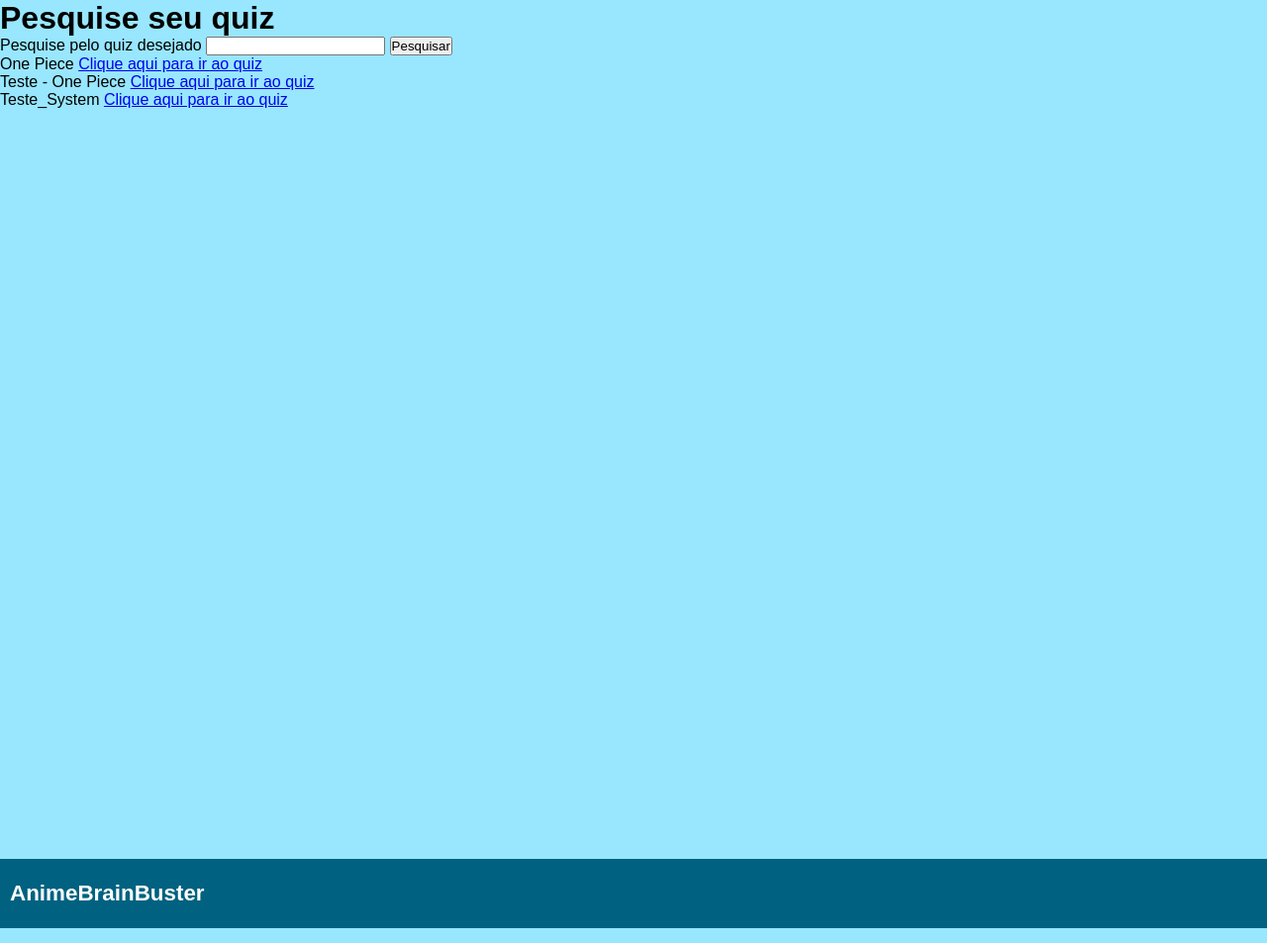
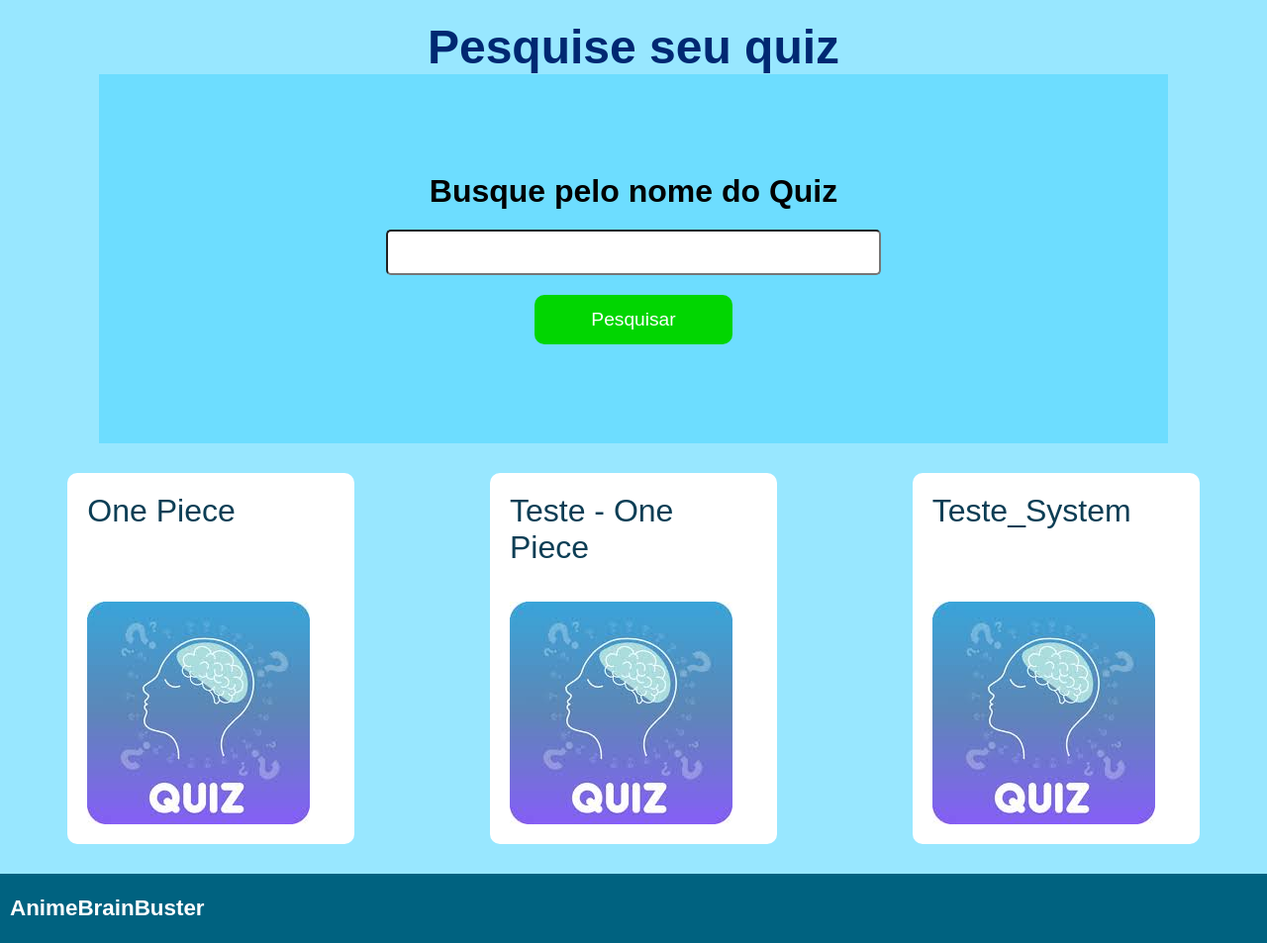
Before and after one commit to DiogoMelloDM7/AnimeBrainBuster, a Django app: page /pesquisarquiz in a window 1280 px wide. Shown: the part 110-1063 px from the top of the page at 99% size. Run offline with Django 4.2, Linux system fonts and the light colour scheme; a user stored in the database is signed in; data comes from the database, SQL or seed files in the repository; both versions use the stored data as it was after the commit.

Commit message:
estilizando a pagina pesquisar-quiz

```diff
--- a/animes/templates/pesquisar-quiz.html
+++ b/animes/templates/pesquisar-quiz.html
@@ -7,18 +7,23 @@ Pesquisar Quiz
 
 {% block content %}
 <div class="content">
-    <h1> Pesquise seu quiz </h1>
-    <form method='post'>
+    <h1 class="title-home"> Pesquise seu quiz </h1>
+    <form method='post' class="form-search">
         {% csrf_token %}
-        <label for='IDnome_pesquisa_quiz'>Pesquise pelo quiz desejado</label>
-        <input name="nome_pesquisa_quiz" id='IDnome_pesquisa_quiz'>
-        <button type='submit'>Pesquisar </button>
+        <label for='IDnome_pesquisa_quiz' class="label-search">Busque pelo nome do Quiz</label>
+        <input name="nome_pesquisa_quiz" id='IDnome_pesquisa_quiz' class="input-cadastro">
+        <button type='submit' class="button-cadastro">Pesquisar </button>
     </form>
 
-    {% for quiz in object_list %}
-        {{ quiz.nome }}
-        <a href="{% url 'animes:quizIndividual' pk=quiz.pk %}"> Clique aqui para ir ao quiz </a><br>
-
-    {% endfor %}
+    <div class="quiz-list-search">
+        {% for quiz in object_list %}
+        <a href="{% url 'animes:quizIndividual' pk=quiz.pk %}" class="link-search">
+            <div class="content-search">
+                <span class="name-card-search">{{ quiz.nome }}</span>
+                <img src="{% static 'images/quiz.jpg' %}">
+            </div>
+        </a>
+        {% endfor %}
+    </div>
 </div>
 {% endblock %}
--- a/animes/views.py
+++ b/animes/views.py
@@ -6,6 +6,7 @@ from django.contrib.auth.models import User
 from django.contrib.auth import authenticate
 from django.contrib.auth import login as login_django
 from django.contrib.auth.mixins import LoginRequiredMixin
+from django.contrib import messages
 
 lista_de_perguntas_do_quiz = []
 
@@ -44,19 +45,22 @@ def criarQuiz(request):
                 print(lista_de_perguntas_do_quiz)
 
             if button_type == 'finalizar-quiz':
-                nome_quiz = request.POST.get('nome-quiz')
-                quiz = Quiz.objects.create(nome = nome_quiz)
-                for item in lista_de_perguntas_do_quiz:
-                    Pergunta.objects.create(
-                        pergunta=item['Pergunta'],
-                        respostaA=item['Resposta A'],
-                        respostaB=item['Resposta B'],
-                        respostaC=item['Resposta C'],
-                        respostaD=item['Resposta D'],
-                        respostaCorreta=item['Resposta Correta'],
-                        quiz=quiz)
-                lista_de_perguntas_do_quiz = limpar_lista_de_perguntas_do_quiz()
-
+                if lista_de_perguntas_do_quiz:
+                    nome_quiz = request.POST.get('nome-quiz')
+                    quiz = Quiz.objects.create(nome = nome_quiz)
+                    for item in lista_de_perguntas_do_quiz:
+                        Pergunta.objects.create(
+                            pergunta=item['Pergunta'],
+                            respostaA=item['Resposta A'],
+                            respostaB=item['Resposta B'],
+                            respostaC=item['Resposta C'],
+                            respostaD=item['Resposta D'],
+                            respostaCorreta=item['Resposta Correta'],
+                            quiz=quiz)
+                    lista_de_perguntas_do_quiz = limpar_lista_de_perguntas_do_quiz()
+                    messages.success(request, "Quiz criado com sucesso!")
+                else:
+                    messages.error(request, "Para criar o quiz você deve inserir ao menos uma pergunta!")
             if button_type == "del":
                 indice = request.POST.get("indice")
                 try:
--- a/static/css/style.css
+++ b/static/css/style.css
@@ -241,6 +241,58 @@
     background-color: rgb(151, 0, 0);
 }
 
+.alert-danger{
+    background-color: rgb(255, 100, 100); min-width: 350px; min-height: 50px; color: white; font-size: 1.3rem; font-weight: 600; padding: 10px; border-radius: 10px;
+}
+
+.alert-success{
+    background-color: rgb(78, 255, 116); min-width: 350px; min-height: 50px; color: white; font-size: 1.3rem; font-weight: 600; padding: 10px; border-radius: 10px;
+}
+
+.form-search{
+    background-color: rgba(78, 214, 255, 0.568);
+    margin-left: 100px;
+    margin-right: 100px;
+    padding-top: 100px;
+    padding-bottom: 100px;
+    text-align: center;
+    display: flex;
+    flex-direction: column;
+    align-items: center;
+}
+
+.label-search{
+    font-size: 2em;
+    margin-bottom: 20px;
+    font-weight: 600;
+}
+
+.quiz-list-search{
+    display: flex;
+    justify-content: space-around;
+    flex-wrap: wrap;
+}
+
+.content-search{
+    background-color: white;
+    width: 250px;
+    padding: 20px;
+    margin: 30px 50px;
+    color: rgb(12, 62, 85);
+    font-size: 2em;
+    border-radius: 10px;
+}
+
+.link-search{
+    text-decoration: none;
+}
+
+.name-card-search{
+    display: flex;
+    height: 100px;
+    margin-bottom: 10px;
+}
+
 @media screen and (max-height: 650px){
     .content{
         min-height: 453px;
--- a/static/js/script.js
+++ b/static/js/script.js
@@ -5,3 +5,17 @@ function finalizandoQuiz(event){
     divQuiz.style.display="none";
     divQuizFinish.style.display="block";
 }
+
+// Função para mostrar a mensagem de erro
+function showErrorMessage() {
+    var errorMessage = document.getElementById("error-message");
+    errorMessage.style.display = "block";
+
+    // Ocultar a mensagem após 3 segundos (ou o período desejado)
+    setTimeout(function() {
+        errorMessage.style.display = "none";
+    }, 3000); // 3000 milissegundos = 3 segundos
+}
+
+// Chame a função para mostrar a mensagem de erro quando necessário
+showErrorMessage();
```
Also changed, not shown: animes/templates/criar-quiz.html (+8 -0 lines), db.sqlite3, static/images/quiz.jpg (added).
